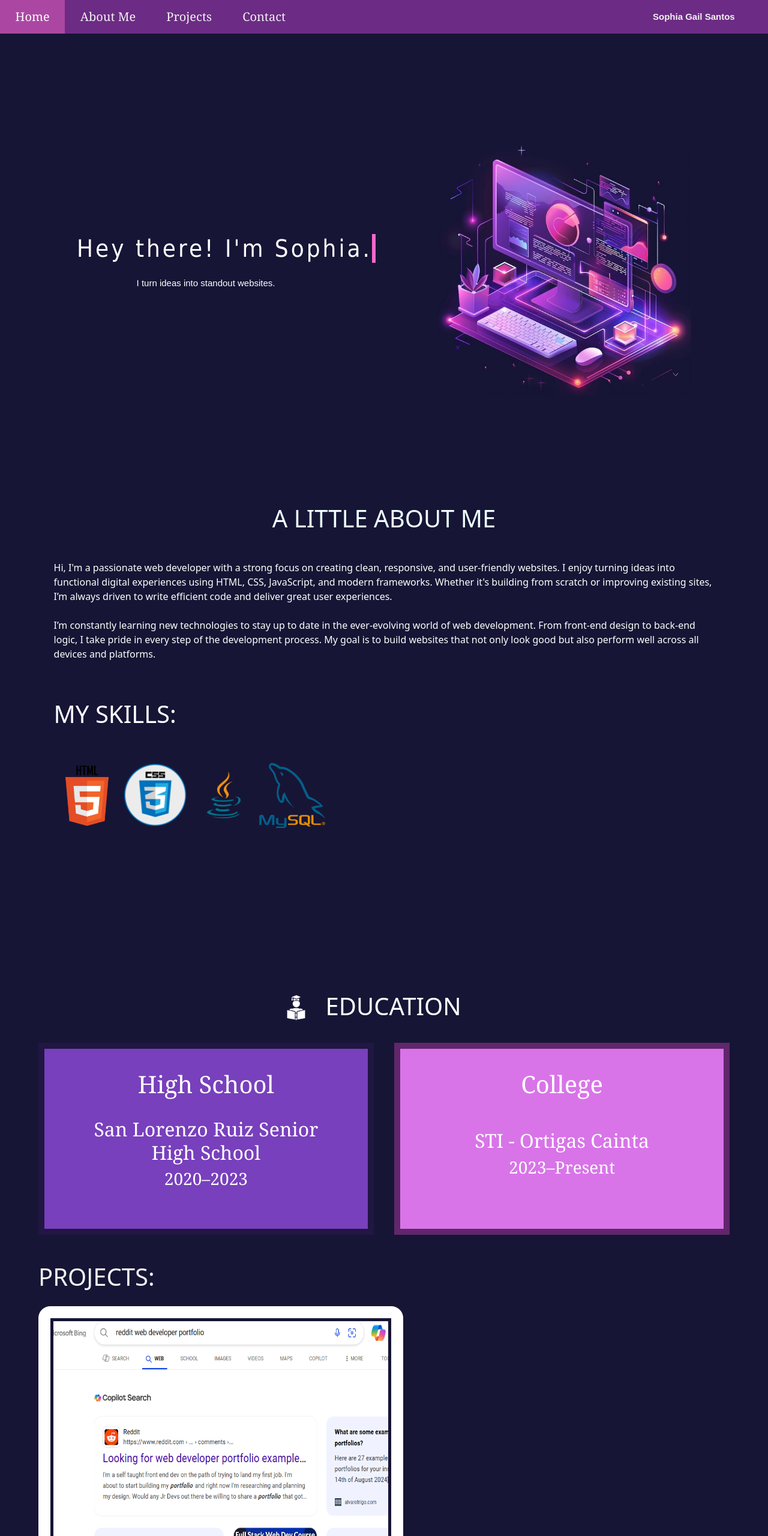
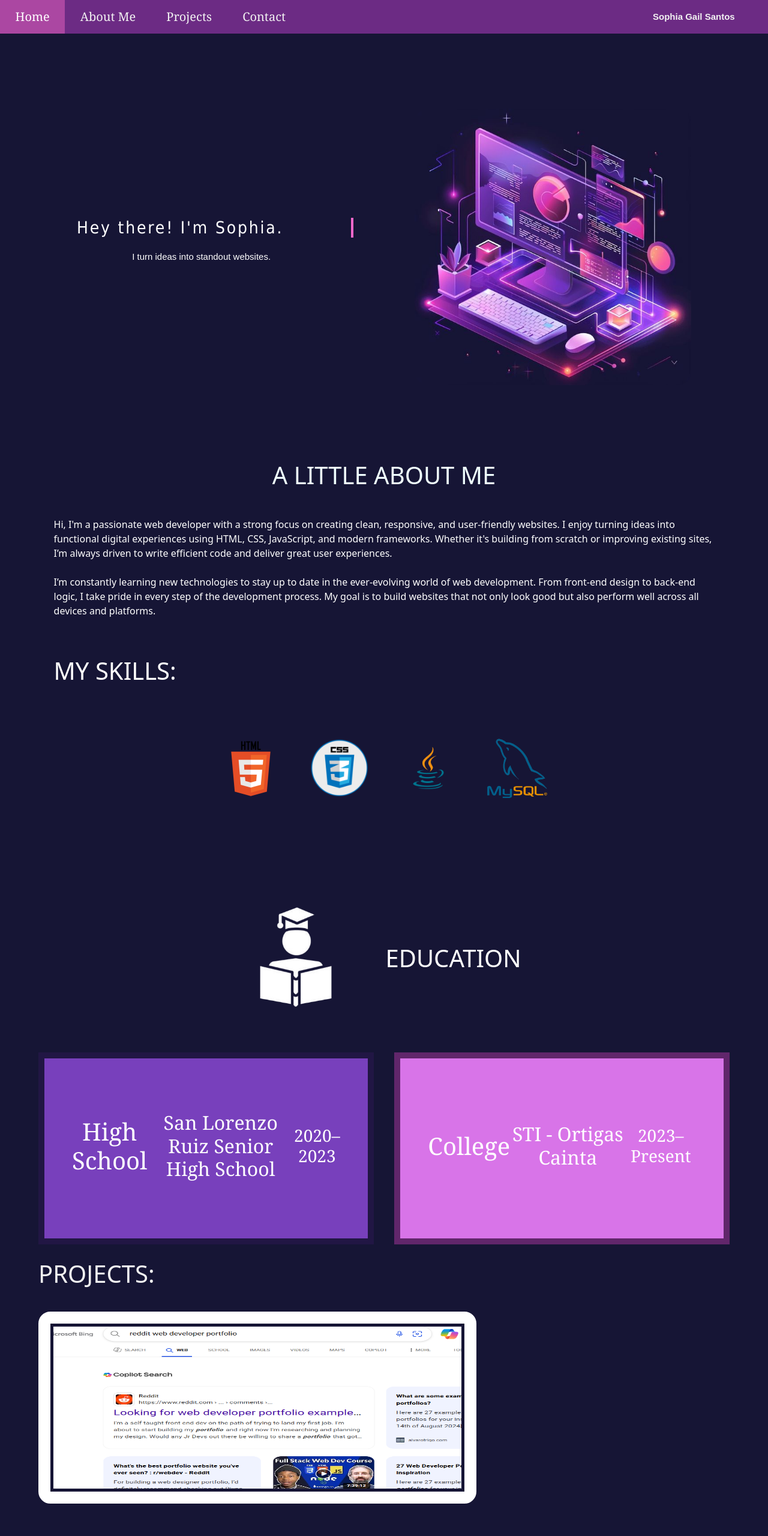
Before and after one commit to SophiaGailSantos/Portfolio, a plain HTML site: page index.html in a window 1280 px wide. Shown: the top 2560 px of the page at 60% size. Drawn offline with nearby package versions, Linux system fonts and the light colour scheme.

Commit message:
Updated index.html and style.css; added new image assets

```diff
--- a/index.html
+++ b/index.html
@@ -42,12 +42,12 @@
       <p>Hi, I'm a passionate web developer with a strong focus on creating clean, responsive, and user-friendly websites. I enjoy turning ideas into functional digital experiences using HTML, CSS, JavaScript, and modern frameworks. Whether it's building from scratch or improving existing sites, I’m always driven to write efficient code and deliver great user experiences.
       <br><br> I’m constantly learning new technologies to stay up to date in the ever-evolving world of web development. From front-end design to back-end logic, I take pride in every step of the development process. My goal is to build websites that not only look good but also perform well across all devices and platforms.
       </p>
-      <h1>MY SKILLS:</h1>
+      <h1 class="skillslabel">MY SKILLS:</h1>
       <div class="language">
-        <img src="html.webp" alt="">
-        <img src="css.png" alt="">
-        <img src="java.png" alt="">
-        <img src="Mysql.png" alt="">
+        <div class="skill-img"><img src="html.webp" alt=""></div>
+        <div class="skill-img"><img src="css.png" alt=""></div>
+        <div class="skill-img"><img src="java.png" alt=""></div>
+        <div class="skill-img"><img src="Mysql.png" alt=""></div>
       </div>
     </div>
   </div>
--- a/style.css
+++ b/style.css
@@ -1,6 +1,6 @@
 body {
   margin: 0;
-  background-color: #FED3DD;
+  background-color: #161535;
   scroll-behavior: smooth;
 }
 
@@ -16,9 +16,8 @@ body {
 #navbar {
   position: sticky;
   background-color: #6C2B84;
+  overflow: hidden;
   top: 0;
-  overflow: hidden;
-  z-index: 1000;
 }
 
 #navbar a {
@@ -43,7 +42,8 @@ body {
 }
 
 .banner {
-  height: 98vh;
+  height: 89vh;
+  width: 100%;
   background-color: #161535;
   background-size: cover;
   background-position: center;
@@ -52,6 +52,14 @@ body {
   align-items: center;
   justify-content: center;
   padding: 0 10%;
+  flex-direction: column;
+}
+
+@media screen and (min-width:768px) {
+  .banner {
+    flex-direction: row;
+    justify-content: space-between;
+  }
 }
 
 .bannerletter {
@@ -61,6 +69,13 @@ body {
   width: 100%;
   gap: 10%;
   flex-direction: column;
+}
+
+@media screen and (min-width:768px) {
+  .bannerletter {
+    flex-direction: row;
+    justify-content: space-between;
+  }
 }
 
 .banner-left {
@@ -94,15 +109,13 @@ body {
 }
 
 .center h1 {
-  font-size: 100%;
+  font-size: 70%;
   overflow: hidden;
   border-right: .15em solid #f568ca;
   white-space: nowrap;
   margin: 0 auto;
   letter-spacing: .10em;
-  animation:
-    typing 3.5s steps(40, end),
-    blink-caret .75s step-end infinite;
+  animation: typing 3.5s steps(40, end), blink-caret .75s step-end infinite;
 }
 
 @keyframes typing {
@@ -116,7 +129,7 @@ body {
 }
 
 #about {
-  height: 98vh;
+  height: auto;
   background-color: #161535;
 }
 
@@ -126,10 +139,43 @@ body {
   text-align: center;
 }
 
+.schoollabel {
+  flex-direction: column;
+}
+
+@media screen and (min-width:768px) {
+  .schoollabel {
+    flex-direction: row;
+    justify-content: space-between;
+  }
+}
+
+.language {
+  display: flex;
+  justify-content: center;
+  align-items: center;
+  flex-wrap: wrap;
+  gap: 3rem;
+  margin-top: 2rem;
+  margin-bottom: 5rem;
+}
+
+.skill-img img {
+  width: 100px;
+  height: auto;
+}
+
 .school {
   min-height: 60vh;
   background-color: #161535;
   flex-direction: column;
+}
+
+@media screen and (min-width:768px) {
+  .school {
+    flex-direction: row;
+    justify-content: space-between;
+  }
 }
 
 .education-section {
@@ -144,7 +190,7 @@ body {
 }
 
 .edu-icon {
-  width: 5%;
+  width: 20%;
   height: auto;
 }
 
@@ -179,6 +225,13 @@ body {
   align-items: center;
 }
 
+@media screen and (min-width:768px) {
+  .educ1, .educ3 {
+    flex-direction: row;
+    justify-content: space-between;
+  }
+}
+
 .educ1 {
   background-color: #7840bc;
   border: 10px solid #211644;
@@ -207,6 +260,13 @@ body {
   flex-direction: column;
 }
 
+@media screen and (min-width:768px) {
+  .infoeduc, .collegeeduc {
+    flex-direction: row;
+    justify-content: space-between;
+  }
+}
+
 .skills {
   background-color: #161535;
   height: 60vh;
@@ -218,6 +278,13 @@ body {
   flex-direction: column;
 }
 
+@media screen and (min-width:768px) {
+  .skills {
+    flex-direction: row;
+    justify-content: space-between;
+  }
+}
+
 .infome {
   display: flex;
   justify-content: center;
@@ -227,61 +294,57 @@ body {
   gap: 3rem;
 }
 
-@media screen and (min-width: 768px){
-  .bannerletter {
+@media screen and (min-width:768px) {
+  .imfome {
     flex-direction: row;
+    justify-content: space-between;
   }
 }
 
-.language {
-  flex: 2;
-  text-align: start;
+#projects {
+  height: 98vh;
+  background-color: #161535;
+  flex-direction: column;
 }
 
-.language img {
-  max-width: 10%;
-  width: 20%;
-  height: auto;
-  border-radius: 5%;
+@media screen and (min-width:768px) {
+  .projects {
+    flex-direction: row;
+    justify-content: space-between;
+  }
 }
 
-
-#projects {
-  height: 150vh;
-  background-color: #161535;
-}
-
-#projects h1{
+#projects h1 {
   color: #f2f2f2;
   margin-left: 5%;
 }
 
 .proj1 {
-  width: 50%;
-  height: 60vh;
+  width: 60%;
+  height: 40vh;
   padding: 5px;
   border: 20px solid white;
   border-radius: 20px;
 }
 
-.left{
+.left {
   display: flex;
   justify-content: start;
   margin-left: 5%;
-  margin-top: 2%;
-  margin-bottom: 3%;
+  margin-top: 3%;
+  margin-bottom: 5%;
 }
 
-.right{
-   display: flex;
+.right {
+  display: flex;
   justify-content: end;
   margin-right: 5%;
   margin-top: 2%;
   margin-bottom: 3%;
 }
 
-#contacts{
-  height: 98vh;
+#contacts {
+  height: 71vh;
   background-color: #161535;
   font-size: 20px;
   color: #dfdddd;
@@ -291,14 +354,22 @@ body {
   flex-direction: column;
 }
 
-#contacts h1{
+@media screen and (min-width:768px) {
+  .contacts {
+    flex-direction: row;
+    justify-content: space-between;
+    margin-top: 10%;
+  }
+}
+
+#contacts h1 {
   color: aliceblue;
-   margin-left: 3%;
-   font-size: 50px;
+  margin-left: 3%;
+  font-size: 30px;
 }
 
 input[type=text], select {
-  width: 100%;
+  width: 70%;
   padding: 12px 20px;
   margin: 8px 0;
   display: inline-flex;
@@ -309,7 +380,7 @@ input[type=text], select {
 }
 
 input[type=submit] {
-  width: 30%;
+  width: 50%;
   background-color: #ab47a2;
   color: white;
   padding: 10px 15px;
@@ -329,5 +400,5 @@ form {
 
 textarea {
   resize: none;
-  width: 100%;
+  width: 70%;
 }
```
